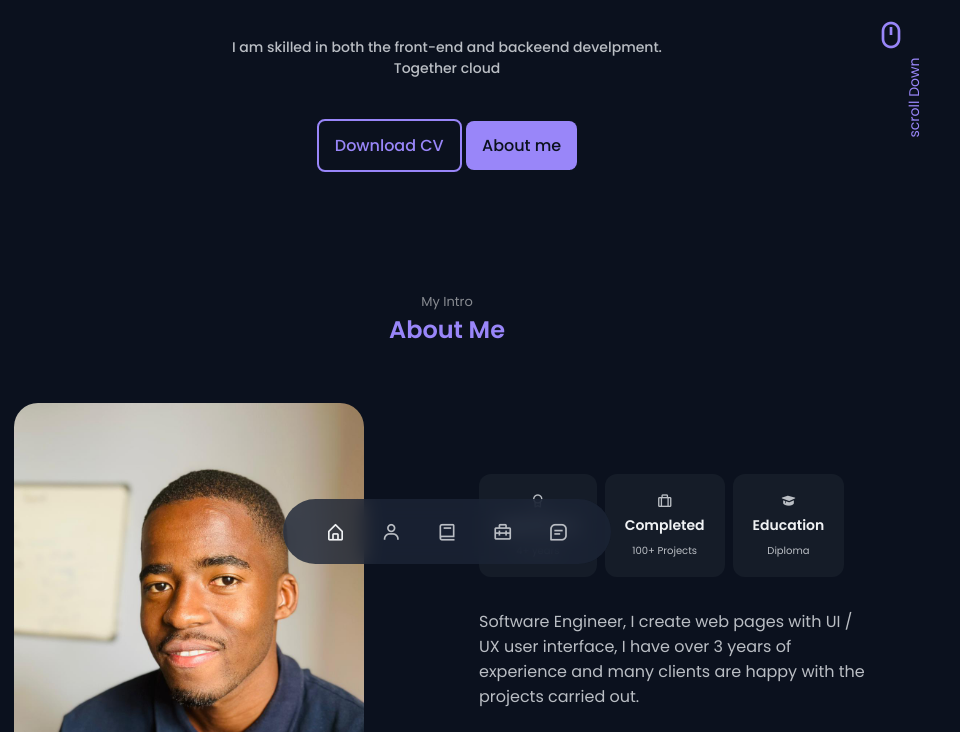
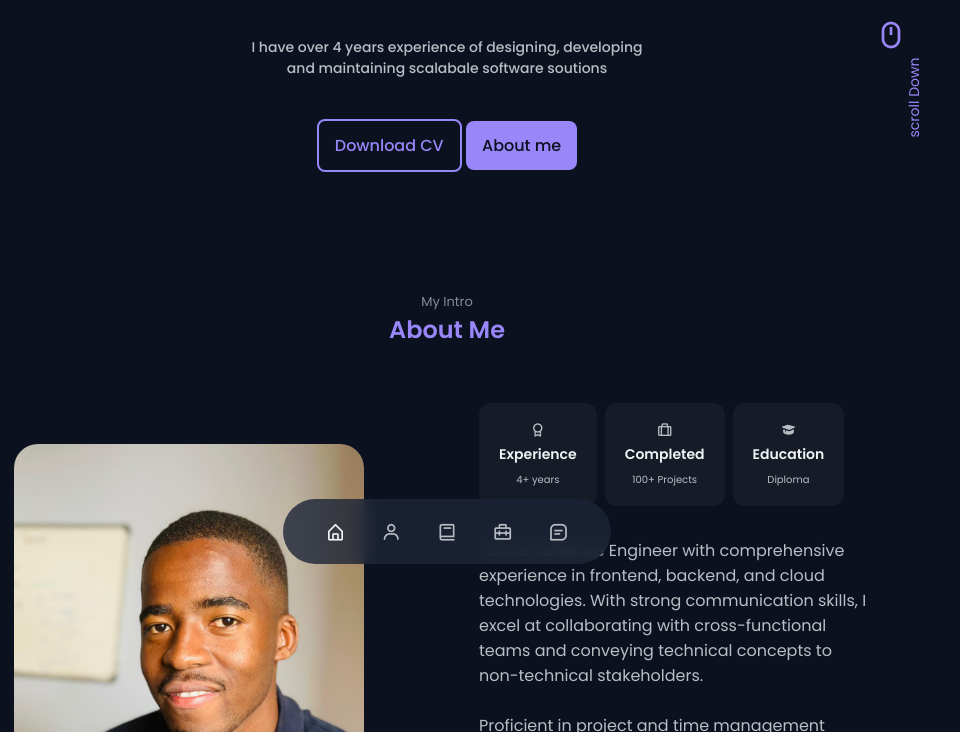
Before and after one commit to ArnoldRamodike/portfolio-HTML-CSS, a plain HTML site: page index.html in a window 1280 px wide. Shown: the part 220-952 px from the top of the page, 193-1153 px from the left. Drawn offline with nearby package versions, Linux system fonts and the light colour scheme.

Commit message:
Menu and about me fixes and finishes

```diff
--- a/assets/css/styles.css
+++ b/assets/css/styles.css
@@ -844,7 +844,7 @@ body.light-theme{
 }
 
 .footer__container{
-  padding: 1rem 0 6rem;
+  padding: 1rem 0 5rem;
 }
 
 .footer__title, .footer__link{
@@ -880,7 +880,7 @@ body.light-theme{
 
 .footer__copy{
   display: block;
-  margin-top: 4.5rem;
+  margin-top: 1.5rem;
   color: var(--container-color);
   text-align: center;
   font-size: var(--small-font-size);
--- a/index.html
+++ b/index.html
@@ -47,10 +47,10 @@
                         <span class="home__greeting">Hello I'am</span>
                         <h1 class="home_name">Arnold Ramodike</h1>
                         <h3 class="home__education"> Software Engineer </h3>
-                        <h3 class="home__education"> I am skilled in both the front-end and backeend develpment. <br> Together cloud </h3>
+                        <h3 class="home__education"> I have over 4 years experience of designing, developing  <br> and maintaining scalabale software soutions </h3>
 
                         <div class="home_buttons">
-                            <a href="./assets/pdf/Ansel-Cv.pdf" target="_blank" class="button button--ghost">Download CV</a>
+                            <a href="./assets/pdf/Arnold-Cv.pdf" target="_blank" class="button button--ghost">Download CV</a>
                             <a href="#about" class="button">About me</a>
                         </div>
                     </div>
@@ -100,9 +100,12 @@
                         </div>
 
                         <p class="about__description">
-                            Software Engineer, I create web pages with UI / UX user interface,
-                            I have over 3 years of experience and many clients are happy
-                            with the projects carried out.
+                            I am a Software Engineer with comprehensive experience in frontend, backend, and cloud technologies.
+                            With strong communication skills, I excel at collaborating with cross-functional teams and conveying technical concepts to non-technical stakeholders.
+                            <br> <br>
+                            Proficient in project and time management tools.
+                            I enjoy guiding junior developers and helping them grow.
+                            I bring a blend of technical expertise, effective communication, and collaborative spirit to every project, continually striving for excellence and innovation.
                         </p>
 
                         <a href="#contact" class="button">Contact Me</a>
```
Also changed, not shown: Text Portfolio website Ansel.txt (deleted), 2 other files.
